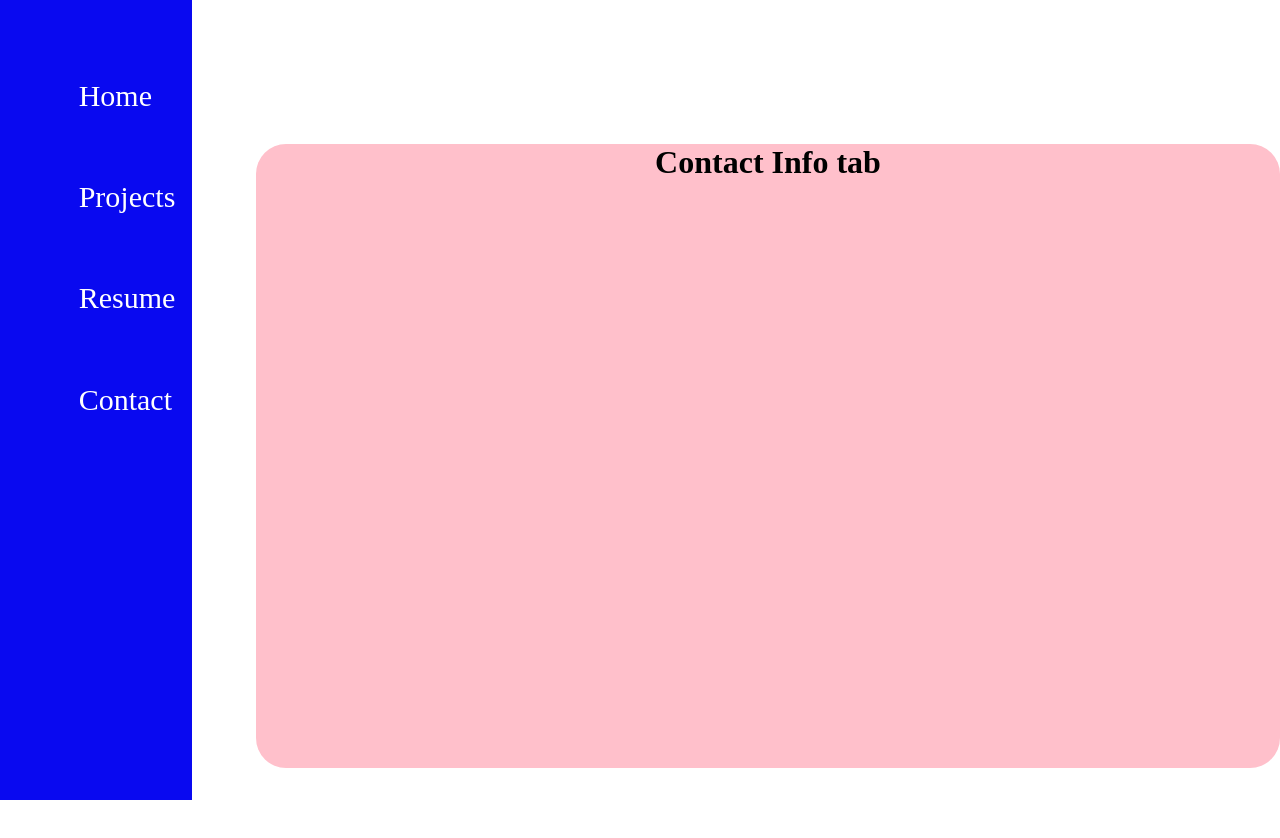
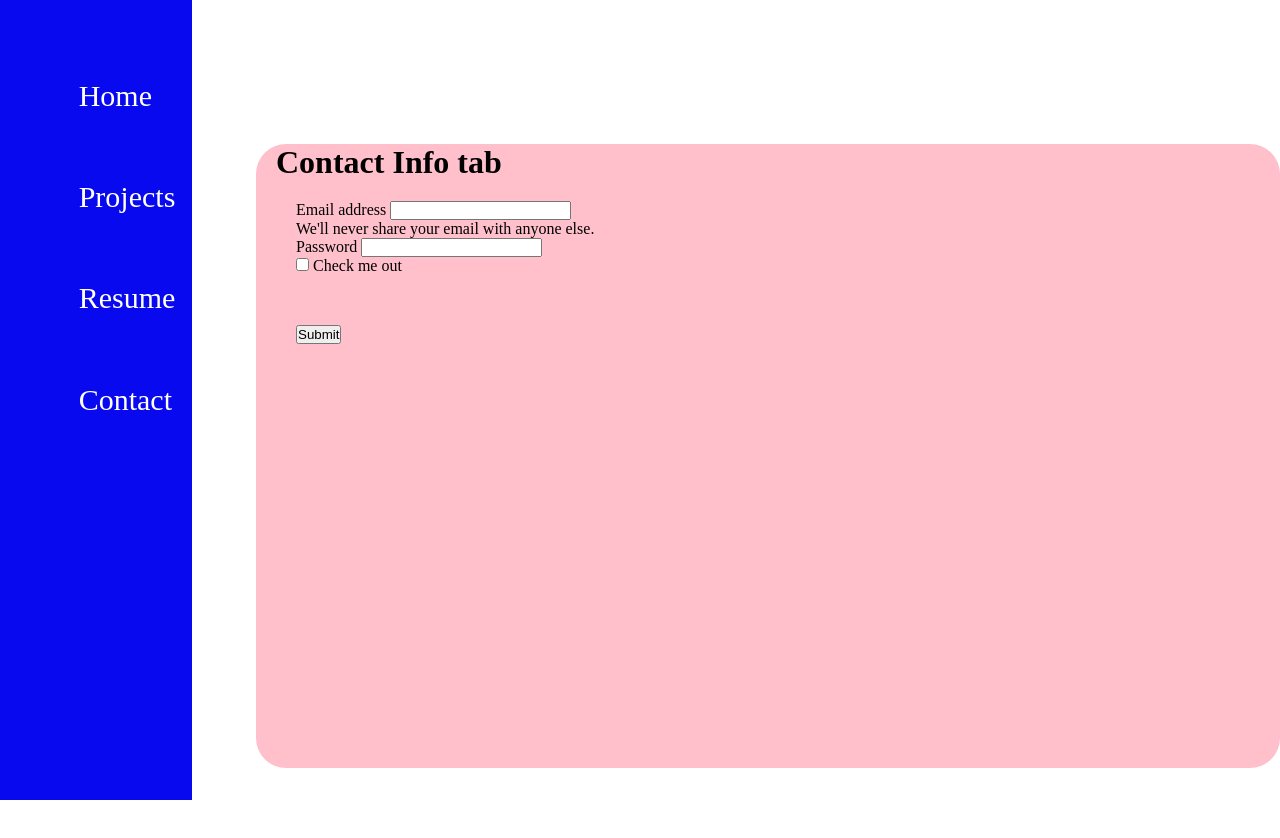
Before and after one commit to TechVortex2000/website, a plain HTML site: page contact.html in a window 1280 px wide. Drawn offline with Linux system fonts and the light colour scheme.

Commit message:
Contact info

```diff
--- a/contact.html
+++ b/contact.html
@@ -35,8 +35,31 @@
 
         </div>
         <div class="main">
-            <div class="infoContainer">
-                <h1>Contact Info tab</h1>
+            <div class="formContainer">
+                <div class="FormItems">
+                    <h1>Contact Info tab</h1>
+                    <div class="details">
+                        <form>
+                            <div class="mb-3">
+                                <label for="exampleInputEmail1" class="form-label">Email address</label>
+                                <input type="email" class="form-control" id="exampleInputEmail1"
+                                    aria-describedby="emailHelp">
+                                <div id="emailHelp" class="form-text">We'll never share your email with anyone else.
+                                </div>
+                            </div>
+                            <div class="mb-3">
+                                <label for="exampleInputPassword1" class="form-label">Password</label>
+                                <input type="password" class="form-control" id="exampleInputPassword1">
+                            </div>
+                            <div class="mb-3 form-check">
+                                <input type="checkbox" class="form-check-input" id="exampleCheck1">
+                                <label class="form-check-label" for="exampleCheck1">Check me out</label>
+                            </div>
+                            <button type="submit" class="button">Submit</button>
+                        </form>
+                    </div>
+                </div>
+
 
             </div>
 
--- a/style.css
+++ b/style.css
@@ -89,3 +89,22 @@
 .devpic{
     height: 78vh;
 }
+.formContainer{
+    background-color: pink;
+    height: 78vh;
+    width: 80vw;
+    margin: 144px auto;
+    border-radius: 30px
+
+}
+.FormItems{
+    margin: 20px;
+}
+.details{
+    margin: 20px;
+}
+.intro{
+    margin: 10px;
+    font-family: Arial, sans-serif;
+    font-size: small;
+}
```
Also changed, not shown: Project.html (+14 -19 lines), index.html (+1 -0 lines), blo.jpeg (added), blog.jpeg (added), car.png (added), memes.png (added).
